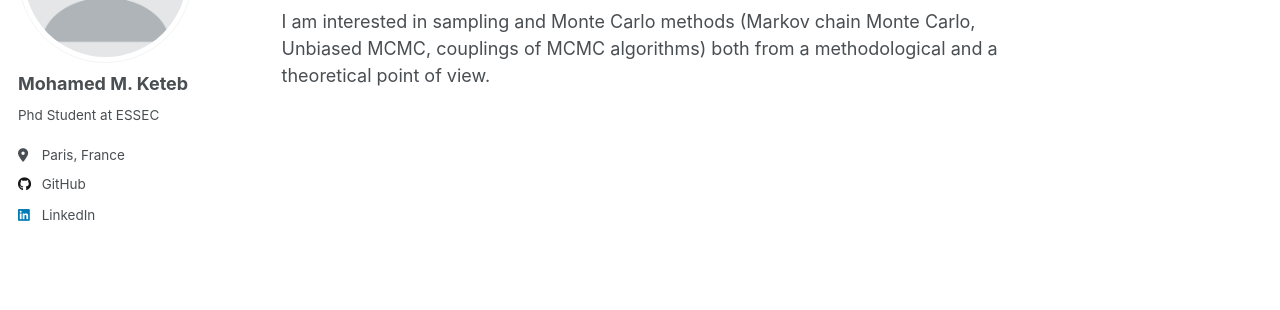
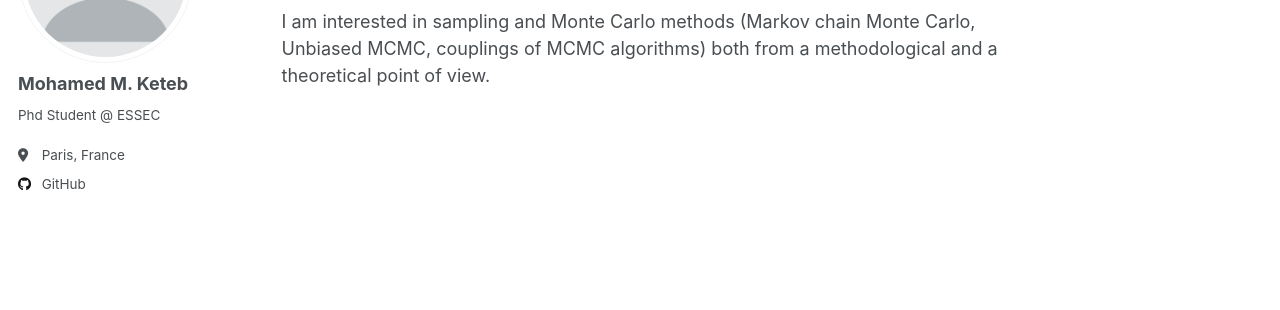
Before and after one commit to MohamedKeteb/MohamedKeteb.github.io, a Jekyll site: the page built from _pages/about.md, in a window 1280 px wide. Shown: the part 211-521 px from the top of the page. Built offline with Jekyll 4.4.1, drawn with Linux system fonts in a browser that asks for light colours; a script that is not in the unit is left out.

Commit message:
remove linkedin

```diff
--- a/_config.yml
+++ b/_config.yml
@@ -12,10 +12,10 @@ site_theme               : "default"
 title                    : "Mohamed Mehdi Keteb"
 title_separator          : "-"
 name                     : &name "Mohamed Mehdi Keteb"
-description              : &description "personal description"
-url                      : https://academicpages.github.io # the base hostname & protocol for your site e.g. "https://[your GitHub username].github.io" or if you already have some other page hosted on Github then use "https://[your GitHub username].github.io/[Your Repo Name]"
+description              : &description "Phd Student @ ESSEC"
+url                      : https://MohamedKeteb.github.io # the base hostname & protocol for your site e.g. "https://[your GitHub username].github.io" or if you already have some other page hosted on Github then use "https://[your GitHub username].github.io/[Your Repo Name]"
 baseurl                  : "" # the subpath of your site, e.g. "/blog"
-repository               : "academicpages/academicpages.github.io"
+repository               : "MohamedKeteb/MohamedKeteb.github.io"
 
 # Site Author - The following control what appear as part of the author content on the side bar.
 #               If a field is blank the icon and link will not appear, otherwise it will be shown.
@@ -25,7 +25,7 @@ author:
   avatar           : "profile.png"
   name             : "Mohamed M. Keteb"
   pronouns         : # example: "she/her"
-  bio              : "Phd Student at ESSEC"
+  bio              : "Phd Student @ ESSEC"
   location         : "Paris, France"
   employer         : #"Red Brick University"
   uri              : # URL
@@ -61,7 +61,7 @@ author:
   keybase          : # Username
   instagram        : # Username
   lastfm           : # Username
-  linkedin         : "Mohamed-Mehdi-Keteb"
+  linkedin         : #"Mohamed-Mehdi-Keteb"
   mastodon         : # URL
   medium           : # URL
   pinterest        : # Username
```
